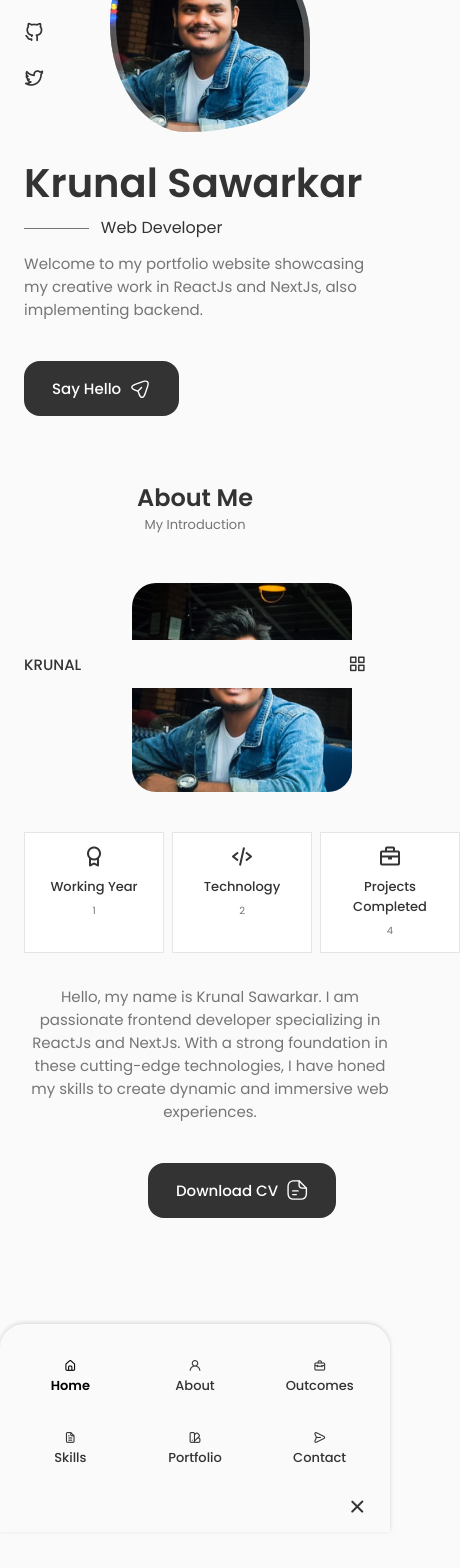
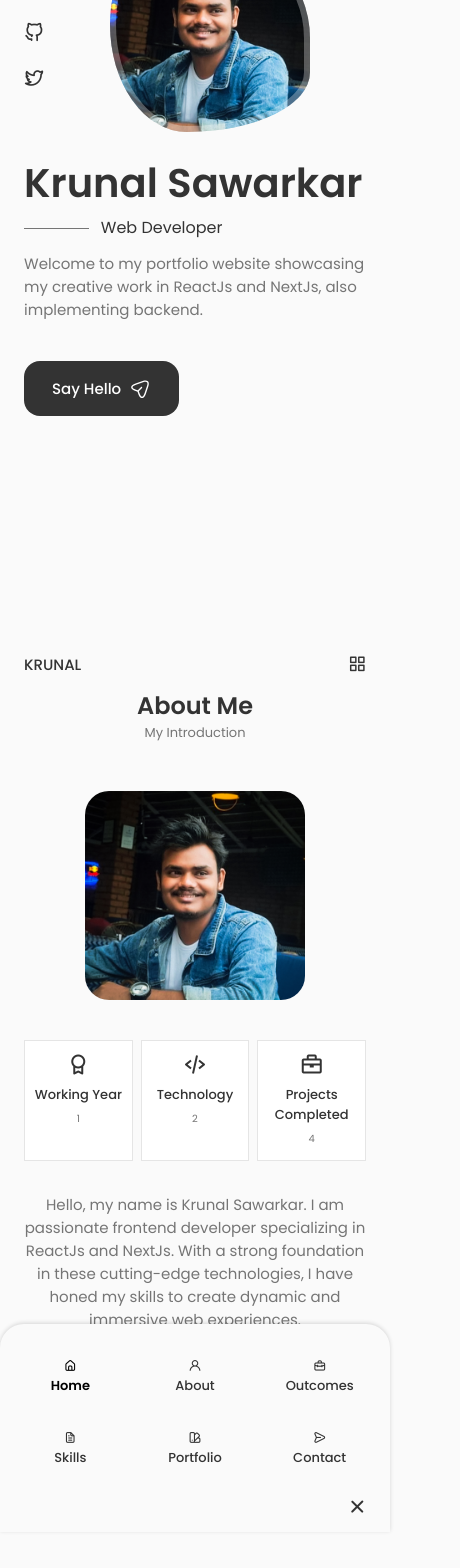
Before and after one commit to Krunalsawarkar/my-portfolio-site, a React (Vite) app: page / in a window 390 px wide. Shown: the part 156-1724 px from the top of the page, 460 px wide, since content can reach past the window. Before the commit the page ends 1422 px from the top, so only its background shows below. Built offline with nearby package versions, Linux system fonts and the light colour scheme.

Commit message:
Working Commit

```diff
--- a/package.json
+++ b/package.json
@@ -11,7 +11,8 @@
   },
   "dependencies": {
     "react": "^18.2.0",
-    "react-dom": "^18.2.0"
+    "react-dom": "^18.2.0",
+    "react-scroll": "^1.8.9"
   },
   "devDependencies": {
     "@types/react": "^18.0.37",
--- a/src/App.jsx
+++ b/src/App.jsx
@@ -1,19 +1,22 @@
-import React from 'react';
-import './App.css'
-import Header from './components/header/header';
-import Home from './components/home/Home';
-import About from './components/about/About';
+import React from "react";
+import "./App.css";
+import Header from "./components/header/header";
+import Home from "./components/home/Home";
+import About from "./components/about/About";
+import { Element } from "react-scroll";
+import Skills from "./components/skills/Skills";
 
 function App() {
   return (
     <>
       <Header />
-      <main className="main">
+      <Element className="main">
         <Home />
         <About />
-      </main>
+        <Skills/>
+      </Element>
     </>
-  )
+  );
 }
 
-export default App
+export default App;
--- a/src/components/about/About.jsx
+++ b/src/components/about/About.jsx
@@ -3,10 +3,11 @@ import './about.css'
 import AboutImg from "../../assets/about.jpg"
 import CV from "../../assets/resume.pdf"
 import Info from './Info'
+import { Element } from 'react-scroll'
 
 const About = () => {
   return (
-    <section className="about secton" id="about">
+    <Element name='about' className="about secton" id="about">
         <h2 className="section__title">About Me</h2>
         <span className="section__subtitle">My Introduction</span>
 
@@ -44,7 +45,7 @@ const About = () => {
                 </a>
             </div>
         </div>
-    </section>
+    </Element>
   )
 }
 
--- a/src/components/about/about.css
+++ b/src/components/about/about.css
@@ -1,3 +1,4 @@
+
 .about__container {
     grid-template-columns: repeat(2, 1fr);
     align-items: center;
@@ -67,14 +68,17 @@
 
 }
 
-@media screen and (max-width: 768px) {
-
-}
-
 @media screen and (max-width: 576px) {
-
+    .about__info {
+        grid-template-columns: repeat(3, 1fr);
+    }
+    .about__description{
+        padding: 0;
+    }
 }
 
 @media screen and (max-width: 350px) {
-
+    .about__info {
+        grid-template-columns: repeat(2,1fr);
+    }
 }
--- a/src/components/home/Home.jsx
+++ b/src/components/home/Home.jsx
@@ -3,10 +3,11 @@ import "./home.css";
 import Social from "./Social";
 import Data from "./Data";
 import ScrollDown from "./ScrollDown";
+import { Element } from "react-scroll";
 
 const Home = () => {
   return (
-    <section className="home section" id="home">
+    <Element name="home" className="home section" id="home">
       <div className="home__container container grid">
         <div className="home__content grid">
           <Social />
@@ -15,7 +16,7 @@ const Home = () => {
         </div>
         <ScrollDown />
       </div>
-    </section>
+    </Element>
   );
 };
 
--- a/src/components/home/home.css
+++ b/src/components/home/home.css
@@ -1,3 +1,6 @@
+.home {
+  height: 100vh;
+}
 .home__content {
   grid-template-columns: 116px repeat(2, 1fr);
   padding-top: 5.5rem;
--- /dev/null
+++ b/src/components/skills/Skills.jsx
@@ -0,0 +1,14 @@
+import React from 'react'
+import "./skills.css"
+import { Element } from 'react-scroll'
+
+const Skills = () => {
+  return (
+    <Element className='skills section' id='skills'>
+        <h2 className="section__title">Skills</h2>
+        <span className="section__subtitle">My technial level</span>
+    </Element>
+  )
+}
+
+export default Skills
```
Also changed, not shown: src/components/skills/skills.css (added), 1 other file (tests, documents, lock files or other folders).
